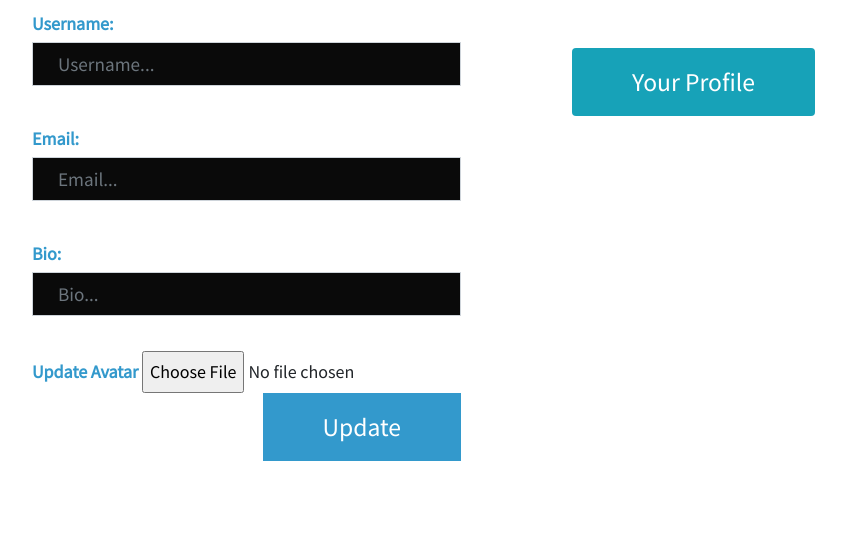
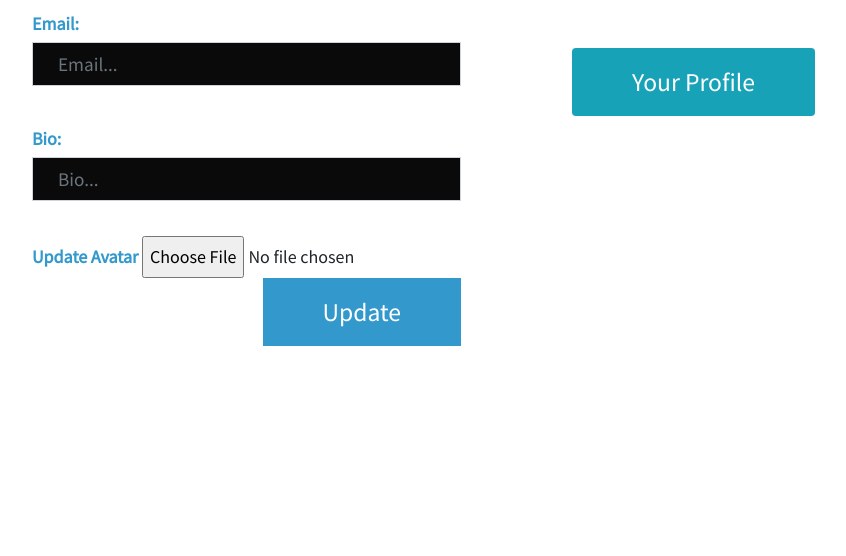
Before and after one commit to RustamovAkrom/Video_Catalog, a Django app: template templates/users/profile.html in a window 1280 px wide. Shown: the part 770-1326 px from the top of the page, without its empty margins (164-1010 px from the left). Run offline with Django 5.2, Linux system fonts and the light colour scheme; the template is opened without the code that fills it: values that come from a table or form of the project are taken from there, others are empty; some libraries are stand-ins or nearby versions.

Commit message:
my working days 2

```diff
--- a/_config_/settings.py
+++ b/_config_/settings.py
@@ -145,7 +145,7 @@ if (time_now.time().hour > 18) or (time_now.time().hour < 7):
     DARK_MODE = True
 else:
     DARK_MODE = False
-DARK_MODE = True
+# DARK_MODE = True
 
 # Default primary key field type
 # https://docs.djangoproject.com/en/5.0/ref/settings/#default-auto-field
--- a/apps/users/forms.py
+++ b/apps/users/forms.py
@@ -147,6 +147,7 @@ class UserSignUpForm(forms.ModelForm):
             "password2",
         ]
 
+
     def save(self, commit: bool = True):
         user = super().save(commit)
 
@@ -156,6 +157,7 @@ class UserSignUpForm(forms.ModelForm):
         if password1 == password2:
             user.set_password(password2)
             user.save()
+
             return user
 
         else:
@@ -248,18 +250,6 @@ class UserProfileForm(forms.ModelForm):
                 }
             )
         )
-        username = forms.CharField(
-            widget=forms.TextInput(
-                attrs={
-                    "type": "text",
-                    "name": "username",
-                    "class": "form-control rounded-0",
-                    "placeholder": "Username...",
-                    "required": "",
-                    "style": "background-color: rgb(10, 10, 10);",
-                }
-            )
-        )
         email = forms.EmailField(
             widget=forms.EmailInput(
                 attrs={
@@ -313,17 +303,6 @@ class UserProfileForm(forms.ModelForm):
                 }
             )
         ),
-        username = forms.CharField(
-            widget=forms.TextInput(
-                attrs={
-                    "type": "text",
-                    "name": "username",
-                    "class": "form-control rounded-0",
-                    "placeholder": "Username...",
-                    "required": ""
-                }
-            )
-        )
         email = forms.EmailField(
             widget=forms.EmailInput(
                 attrs={
@@ -344,7 +323,7 @@ class UserProfileForm(forms.ModelForm):
 
     class Meta:
         model = UserProfile
-        fields = ["bio", "first_name", "username", "last_name", "email", "avatar"]
+        fields = ["bio", "first_name", "last_name", "email", "avatar"]
 
 
 # class UserUrlForm(forms.Form):
--- a/apps/users/models.py
+++ b/apps/users/models.py
@@ -1,4 +1,3 @@
-from typing import Iterable
 from django.db import models
 from django.contrib.auth.models import AbstractUser
 from apps.shared.models import AbstractBaseModel
@@ -16,10 +15,9 @@ class User(AbstractUser):
 
 
 class UserProfile(AbstractBaseModel):
-    user = models.OneToOneField(User, models.CASCADE, related_name="user_profile")
+    user = models.ForeignKey(User, models.CASCADE, related_name="user_profile")
     first_name = models.CharField(max_length=150)
     last_name = models.CharField(max_length=150)
-    username = models.CharField(max_length=150)
     email = models.EmailField()
     bio = models.CharField(max_length=100, blank=True, null=True)
     avatar = models.ImageField(
--- a/templates/includes/profile_page_form.html
+++ b/templates/includes/profile_page_form.html
@@ -23,16 +23,6 @@
 
                 <div class="form-group">
                     {{ form.last_name }}
-                </div>
-
-                {% if dark_mode %}
-                    <b style="color: white;">Username:</b>
-                {% else %}
-                    <b class="tm-text-primary">Username:</b>
-                {% endif %}
-
-                <div class="form-group">
-                    {{ form.username }}
                 </div>
 
                 {% if dark_mode %}
```
Also changed, not shown: apps/users/signals.py (+2 -9 lines), apps/users/views.py (+24 -1 lines), templates/videos/video-detail.html (+0 -14 lines), apps/users/migrations/0005_remove_userprofile_username_alter_user_user_id_and_more.py (added), apps/videos/migrations/0008_alter_video_video_id.py (added).
